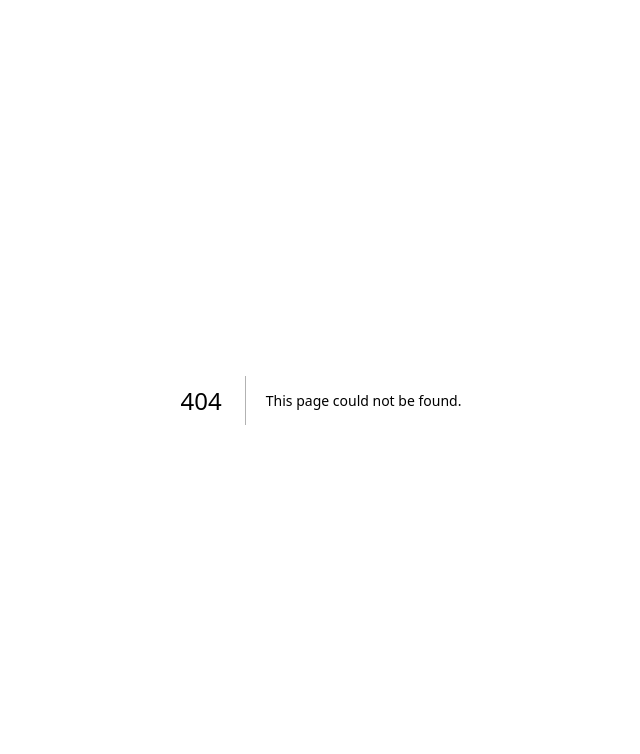
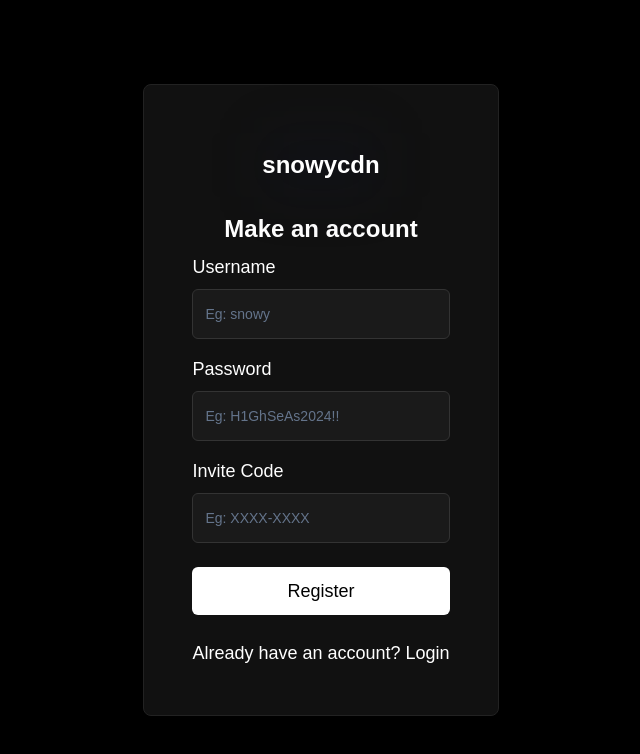
Before and after one commit to clarkpy/cdn-fe, a Next.js app: page /register in a window 1280 px wide. Before the commit this address had no page. Shown: the top 754 px of the page, without its empty margins (319-959 px from the left). Built offline with nearby package versions, Linux system fonts and the light colour scheme.

Commit message:
register page

```diff
--- /dev/null
+++ b/app/register/page.tsx
@@ -0,0 +1,79 @@
+'use client'
+
+import Link from "next/link"
+import { motion } from 'framer-motion'
+import { Button } from "@/components/ui/button"
+import { Input } from "@/components/ui/input"
+import { Label } from "@/components/ui/label"
+import { Card, CardContent, CardHeader } from "@/components/ui/card"
+
+export default function RegPage() {
+    return (
+        <div className="min-h-screen w-full flex items-center justify-center bg-black p-4 sm:p-8">
+            <motion.div
+                initial={{ opacity: 0, y: 20 }}
+                animate={{ opacity: 1, y: 0 }}
+                transition={{ duration: 0.5 }}
+            >
+                <Card className="w-full max-w-4xl bg-[#111] border-[#222] p-6">
+                    <CardHeader className="flex flex-col items-center space-y-2 pb-2">
+                        <motion.div
+                            className="relative w-auto h-16 mb-2"
+                            whileHover={{ scale: 1.05 }}
+                            transition={{ type: "spring", stiffness: 400, damping: 10 }}
+                        >
+                            <div className="absolute inset-0 bg-primary/20 rounded-lg blur-xl" />
+                            <div className="relative h-16 flex items-center justify-center text-2xl font-bold text-white">
+                                snowycdn
+                            </div>
+                        </motion.div>
+                        <h1 className="text-2xl font-semibold text-white">Make an account</h1>
+                    </CardHeader>
+                    <CardContent className="space-y-6 px-6">
+                        <div className="space-y-4">
+                            <div className="space-y-2">
+                                <Label htmlFor="username" className="text-white text-lg">Username</Label>
+                                <Input
+                                    id="username"
+                                    placeholder="Eg: snowy"
+                                    className="bg-[#1A1A1A] border-[#333] text-white text-lg py-6"
+                                />
+                            </div>
+                            <div className="space-y-2">
+                                <Label htmlFor="password" className="text-white text-lg">Password</Label>
+                                <Input
+                                    id="password"
+                                    type="password"
+                                    placeholder="Eg: H1GhSeAs2024!!"
+                                    className="bg-[#1A1A1A] border-[#333] text-white text-lg py-6"
+                                />
+                            </div>
+                            <div className="space-y-2">
+                                <Label htmlFor="invitecode" className="text-white text-lg">Invite Code</Label>
+                                <Input
+                                    id="invitecode"
+                                    placeholder="Eg: XXXX-XXXX"
+                                    className="bg-[#1A1A1A] border-[#333] text-white text-lg py-6"
+                                />
+                            </div>
+                        </div>
+                        <Button
+                            className="w-full bg-white text-black hover:bg-[#222] hover:text-white text-lg py-6"
+                            asChild
+                        >
+                            <Link href="/dashboard">Register</Link>
+                        </Button>
+                        <div className="text-center">
+                            <Link
+                                href="/login"
+                                className="text-white text-lg"
+                            >
+                                Already have an account? Login
+                            </Link>
+                        </div>
+                    </CardContent>
+                </Card>
+            </motion.div>
+        </div>
+    )
+}
```
